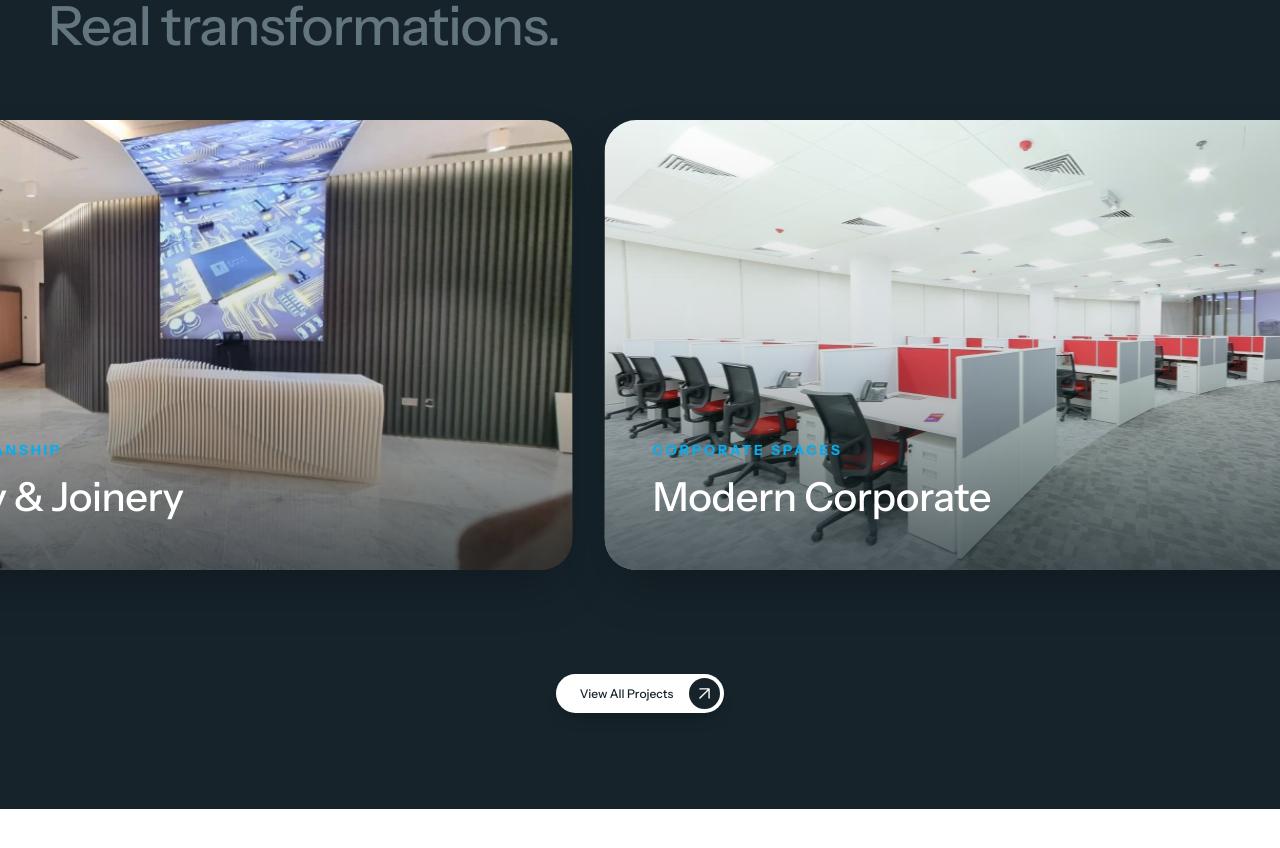
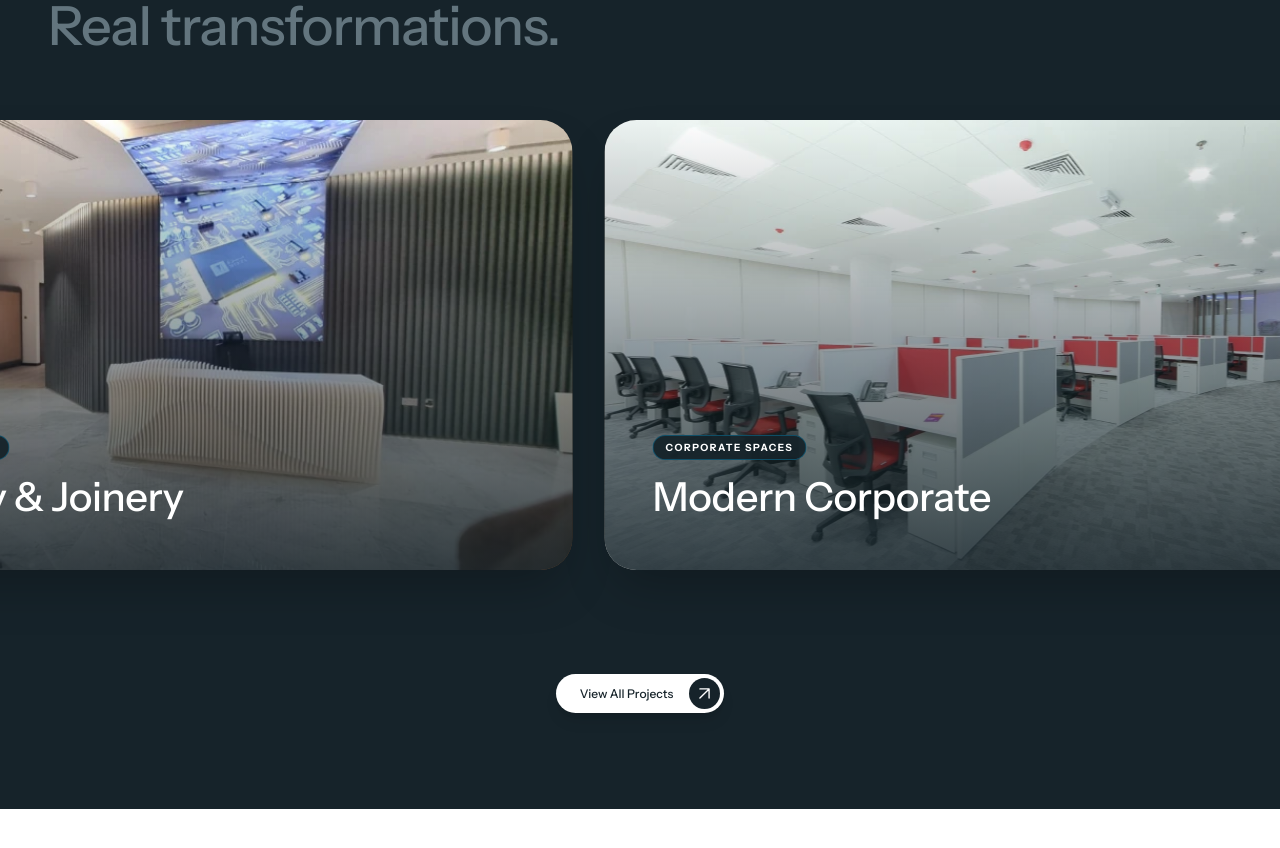
Before and after one commit to ebincreativeclub-coder/vibgyorweb, a Next.js app: page / in a window 1280 px wide. Shown: the part 6309-7157 px from the top of the page. Built offline with nearby package versions, Linux system fonts and the light colour scheme.

Commit message:
button update

```diff
--- a/src/components/sections/PortfolioGallery.tsx
+++ b/src/components/sections/PortfolioGallery.tsx
@@ -160,14 +160,14 @@ function GalleryCard({ item }: { item: any }) {
       </div>
 
       {/* Gradient Overlay for Text */}
-      <div className="absolute inset-0 bg-gradient-to-t from-[#16232A]/90 via-[#16232A]/20 to-transparent opacity-80 group-hover/card:opacity-90 transition-opacity duration-500" />
+      <div className="absolute inset-0 bg-gradient-to-t from-[#16232A]/95 via-[#16232A]/50 to-transparent opacity-90 group-hover/card:opacity-95 transition-opacity duration-500" />
 
       {/* Text Content */}
       <div className="absolute inset-0 flex flex-col justify-end p-8 md:p-12 select-none">
-        <div className="mb-2 md:mb-3">
-          <p className="text-xs md:text-sm font-bold tracking-[0.2em] text-[#03AEF2] uppercase">
+        <div className="mb-3">
+          <span className="inline-flex items-center px-3 py-1 rounded-full border border-[#03AEF2]/30 bg-[#16232A]/95 text-[10px] font-bold tracking-[0.15em] text-white uppercase w-fit">
             {item.subtitle}
-          </p>
+          </span>
         </div>
 
         <h3 className="text-2xl md:text-4xl lg:text-h3 font-medium text-white leading-tight">
--- a/src/components/sections/ProjectDetailClient.tsx
+++ b/src/components/sections/ProjectDetailClient.tsx
@@ -70,7 +70,7 @@ export function ProjectDetailClient({ project }: { project: SanityProject }) {
                 initial={{ opacity: 0 }}
                 animate={{ opacity: 1 }}
                 transition={{ duration: 0.8, delay: 0.1 }}
-                className="inline-block text-[10px] font-black tracking-[0.25em] uppercase text-[#03AEF2] bg-[#03AEF2]/8 px-4 py-2 rounded-full"
+                className="inline-block text-[10px] font-bold tracking-[0.15em] uppercase text-white bg-[#16232A]/95 border border-[#03AEF2]/30 px-3 py-1 rounded-full w-fit"
               >
                 {project.category}
               </motion.span>
--- a/src/components/sections/ProjectsGrid.tsx
+++ b/src/components/sections/ProjectsGrid.tsx
@@ -103,11 +103,11 @@ function ProjectCard({ project }: { project: SanityProject }) {
       </div>
 
       {/* Overlay & Content */}
-      <div className="absolute inset-0 bg-gradient-to-t from-[#16232A]/70 via-transparent to-transparent transition-opacity duration-700 ease-out z-[1]" />
+      <div className="absolute inset-0 bg-gradient-to-t from-[#16232A]/90 via-[#16232A]/45 to-transparent transition-opacity duration-700 ease-out z-[1]" />
 
       <div className="absolute inset-0 flex flex-col justify-end p-6 md:p-8 pointer-events-none z-[2]">
         <div className="transform-gpu transition-all duration-700 ease-[0.16, 1, 0.3, 1] group-hover:translate-y-[-4px]">
-          <span className="inline-flex items-center px-3 py-1 rounded-full border border-[#03AEF2]/30 bg-[#16232A]/95 text-[10px] font-bold tracking-[0.15em] text-[#03AEF2] uppercase mb-3 w-fit">
+          <span className="inline-flex items-center px-3 py-1 rounded-full border border-[#03AEF2]/30 bg-[#16232A]/95 text-[10px] font-bold tracking-[0.15em] text-white uppercase mb-3 w-fit">
             {project.category}
           </span>
           <h3 className="text-[18px] md:text-[22px] font-medium text-white leading-tight">
```
